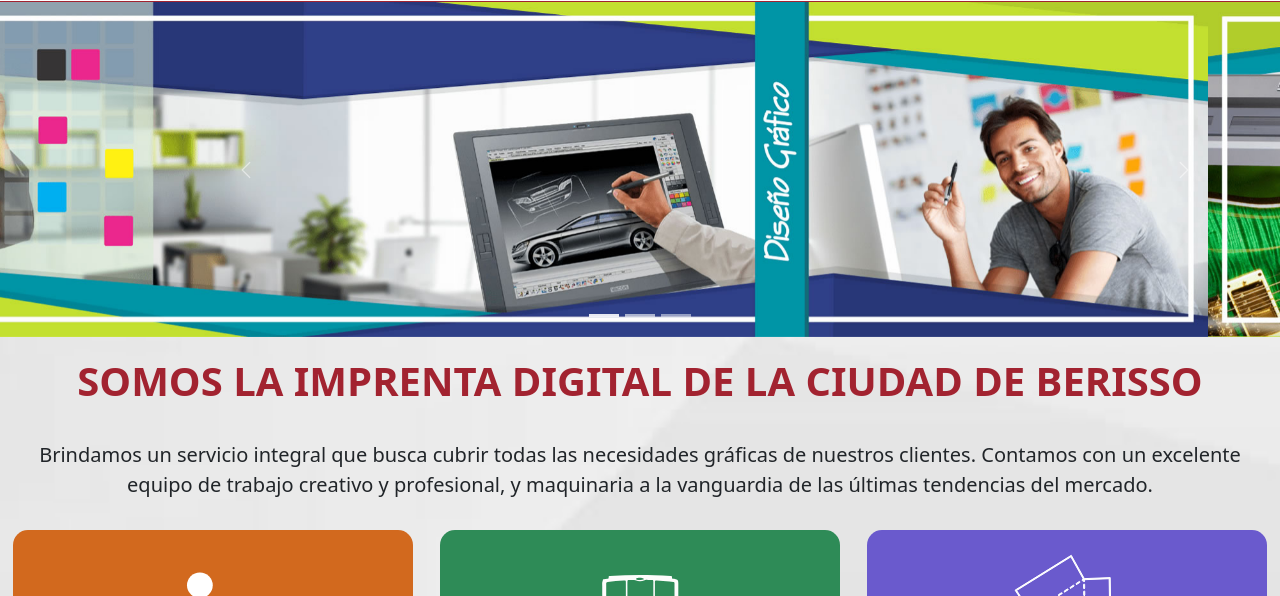
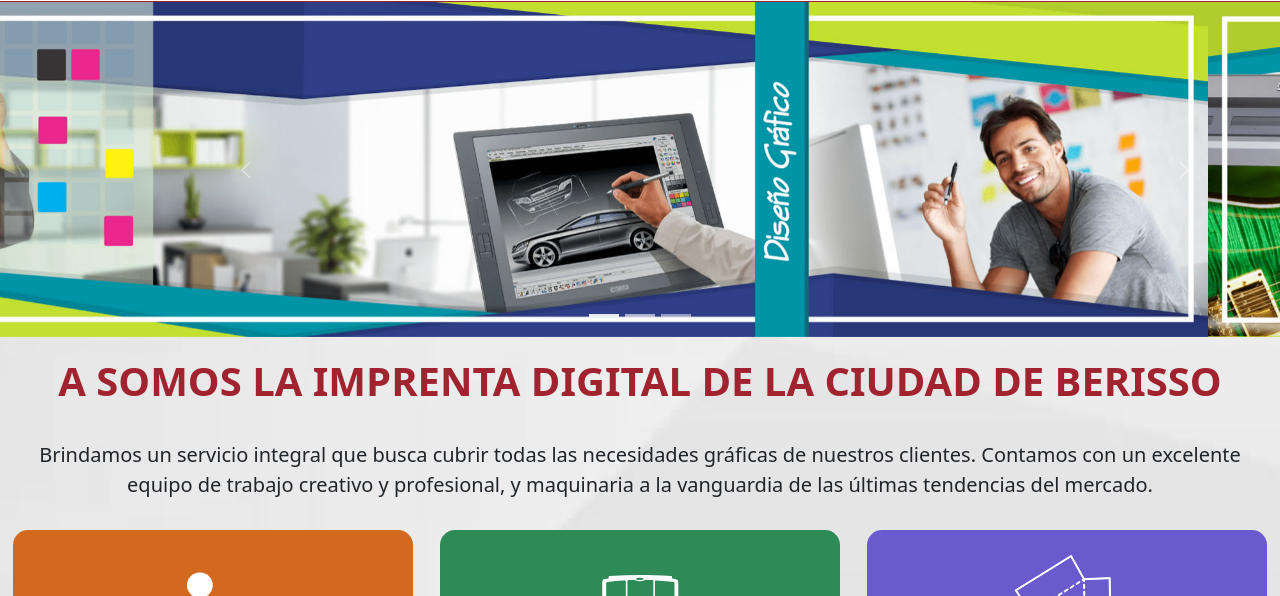
Before and after one commit to Moscarey/web, a plain HTML site: page index.html in a window 1280 px wide. Shown: the part 140-736 px from the top of the page. Drawn offline with nearby package versions, Linux system fonts and the light colour scheme.

Commit message:
Prueba de commit desde VSCode

```diff
--- a/index.html
+++ b/index.html
@@ -75,7 +75,7 @@
         </div>
     </section>
    <div id="bienvenidos">
-        <h1 class="animate__animated animate__bounceInRight">SOMOS LA IMPRENTA DIGITAL DE LA CIUDAD DE BERISSO</h1>
+        <h1 class="animate__animated animate__bounceInRight">A SOMOS LA IMPRENTA DIGITAL DE LA CIUDAD DE BERISSO</h1>
         <p>Brindamos un servicio integral que busca cubrir todas las necesidades gráficas de nuestros clientes. Contamos con un excelente equipo de trabajo creativo y profesional, y maquinaria a la vanguardia de las últimas tendencias del mercado.</p>
 
     <div id="contenedor">
```
Also changed, not shown: 1 other file.
